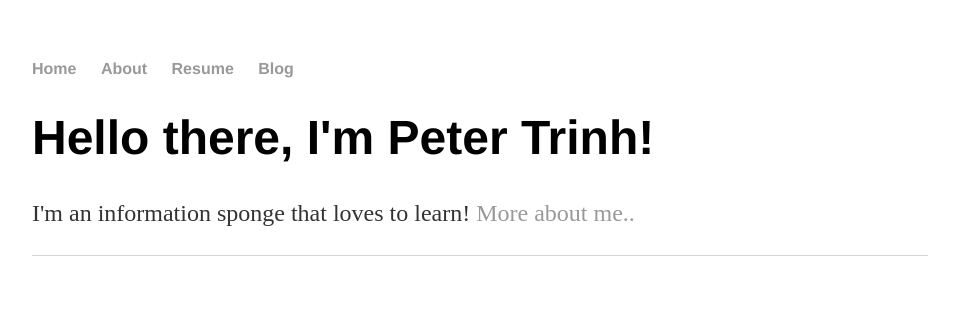
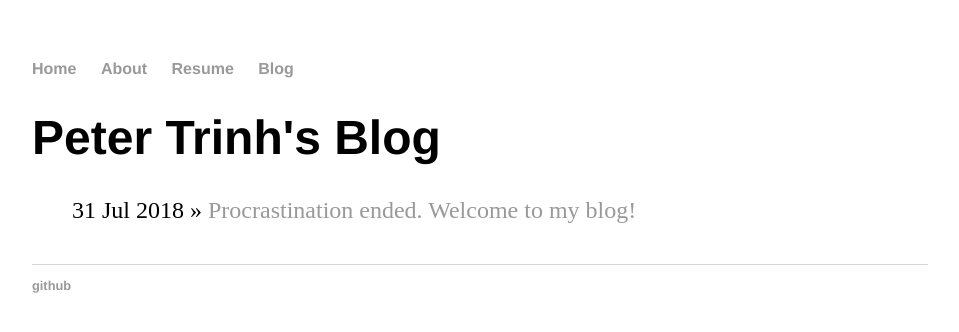
Before and after one commit to Wakahisa/PeterShares, a Jekyll site: the page built from blog/index.html, in a window 1280 px wide. Shown: the top 332 px of the page, without its empty margins (160-1119 px from the left). Built offline with Jekyll 4.4.1, drawn with Linux system fonts in a browser that asks for light colours.

Commit message:
Fixed blog.html

```diff
--- a/blog/index.html
+++ b/blog/index.html
@@ -1,27 +1,12 @@
-<!DOCTYPE html>
-<html>
-	<head>
-		<title>Peter's Personal Domain</title>
-		<!-- link to main stylesheet -->
-		<link rel="stylesheet" type="text/css" href="/css/main.css">
-	</head>
-	<body>
-		<nav>
-		<ul>
-			<li><a href="/">Home</a></li>
-			<li><a href="/about">About</a></li>
-			<li><a href="/resume">Resume</a></li>
-			<li><a href="/blog">Blog</a></li>
-		</ul>
-		</nav>
-		<div class="container">
-		<div class="blurb">
-			<h1>Hello there, I'm Peter Trinh!</h1>
-				<p>I'm an information sponge that loves to learn! <a href="/about">More about me..<p>
-		</div><!-- /.blurb -->
-		</div><!-- /.container -->
-		<footer>
-		<ul>
-		<ul>
-	</body>
-</html>
+---
+layout: default
+title: Peter Trinh's Blog
+---
+<h1>{{ page.title }}</h1>
+<ul class="posts">
+
+  {% for post in site.posts %}
+    <li><span>{{ post.date | date_to_string }}</span> &raquo; <a href="{{ post.url }}" title="{{ post.title }}">{{ post.title }}</a></li>
+  {% endfor %}
+
+</ul>
```
